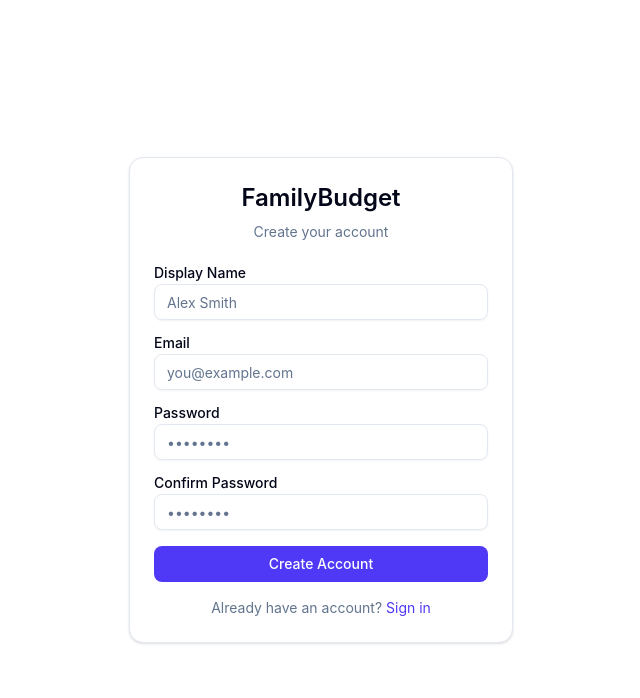
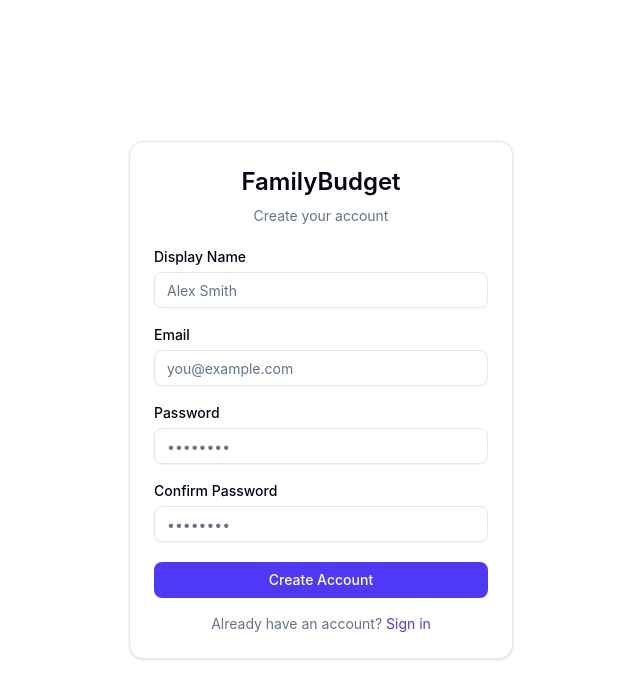
Before and after one commit to plekhau/FamilyBudget, a React (Vite) app in the folder frontend/: page /register in a window 1280 px wide. Shown: the top 698 px of the page, without its empty margins (319-959 px from the left). Built offline with nearby package versions, Linux system fonts and the light colour scheme; no server answers.

Commit message:
fix(frontend): remove no-op noValidate from input; improve form spacing

```diff
--- a/frontend/src/features/auth/RegisterPage.tsx
+++ b/frontend/src/features/auth/RegisterPage.tsx
@@ -41,23 +41,23 @@ export function RegisterPage() {
           <CardDescription>Create your account</CardDescription>
         </CardHeader>
         <CardContent>
-          <form onSubmit={handleSubmit(onSubmit)} className="space-y-4" noValidate>
-            <div className="space-y-1">
+          <form onSubmit={handleSubmit(onSubmit)} className="space-y-5" noValidate>
+            <div className="space-y-2">
               <Label htmlFor="display_name">Display Name</Label>
               <Input id="display_name" placeholder="Alex Smith" {...register('display_name')} />
               {errors.display_name && <p className="text-sm text-destructive">{errors.display_name.message}</p>}
             </div>
-            <div className="space-y-1">
+            <div className="space-y-2">
               <Label htmlFor="email">Email</Label>
-              <Input id="email" type="email" placeholder="you@example.com" {...register('email')} noValidate />
+              <Input id="email" type="email" placeholder="you@example.com" {...register('email')} />
               {errors.email && <p className="text-sm text-destructive">{errors.email.message}</p>}
             </div>
-            <div className="space-y-1">
+            <div className="space-y-2">
               <Label htmlFor="password">Password</Label>
               <Input id="password" type="password" placeholder="••••••••" {...register('password')} />
               {errors.password && <p className="text-sm text-destructive">{errors.password.message}</p>}
             </div>
-            <div className="space-y-1">
+            <div className="space-y-2">
               <Label htmlFor="confirm_password">Confirm Password</Label>
               <Input id="confirm_password" type="password" placeholder="••••••••" {...register('confirm_password')} />
               {errors.confirm_password && <p className="text-sm text-destructive">{errors.confirm_password.message}</p>}
```
